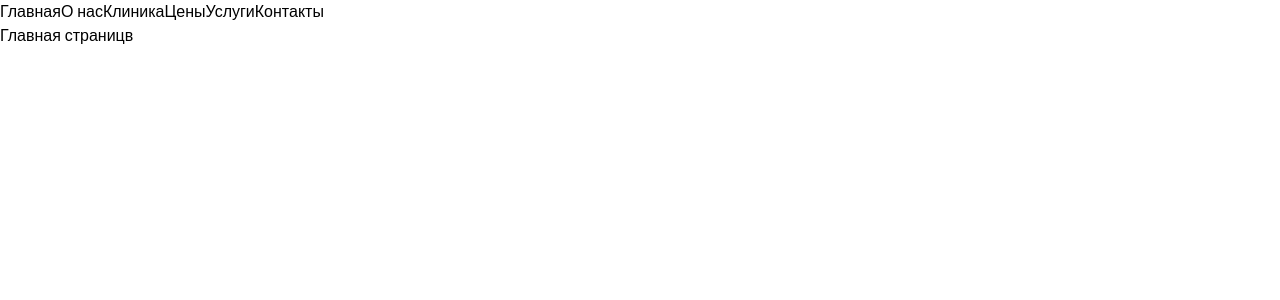
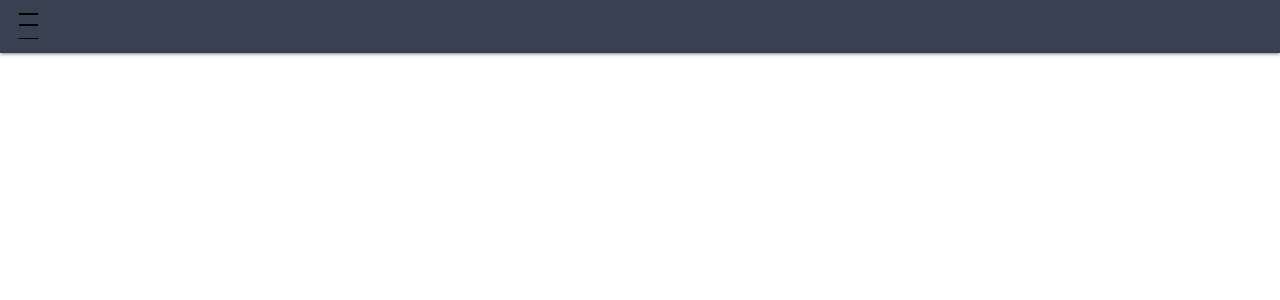
Before and after one commit to LevZolotykh/Perfectus-Tests, a React (Create React App) app: page / in a window 1280 px wide. Shown: the top 300 px of the page. Built offline with nearby package versions, Linux system fonts and the light colour scheme.

Commit message:
burger-menu, no styles

```diff
--- a/package.json
+++ b/package.json
@@ -7,6 +7,7 @@
     "@testing-library/jest-dom": "^5.17.0",
     "@testing-library/react": "^13.4.0",
     "@testing-library/user-event": "^13.5.0",
+    "clsx": "^2.1.1",
     "react": "^18.3.1",
     "react-dom": "^18.3.1",
     "react-router-dom": "^6.27.0",
--- a/public/index.html
+++ b/public/index.html
@@ -11,6 +11,15 @@
       href="https://fonts.googleapis.com/css2?family=Karla:ital,wght@0,200..800;1,200..800&display=swap"
       rel="stylesheet"
     />
+
+    <!-- Compiled and minified CSS -->
+    <link
+      rel="stylesheet"
+      href="https://cdnjs.cloudflare.com/ajax/libs/materialize/1.0.0/css/materialize.min.css"
+    />
+
+    <!-- Compiled and minified JavaScript -->
+    <script src="https://cdnjs.cloudflare.com/ajax/libs/materialize/1.0.0/js/materialize.min.js"></script>
   </head>
   <body>
     <div id="root"></div>
--- a/src/components/Header.jsx
+++ b/src/components/Header.jsx
@@ -1,17 +1,29 @@
-import React from "react";
-import { Link } from "react-router-dom";
+import React, { useState } from "react";
+import Menu from "./Menu";
 
 const Header = () => {
+  const [menuActive, setMenuActive] = useState(false);
+  const items = [
+    { value: "Главная", to: "/" },
+    { value: "О нас", to: "/about" },
+    { value: "Клиника", to: "/clinic" },
+    { value: "Цены", to: "/prices" },
+    { value: "Услуги", to: "/services" },
+    { value: "Контакты", to: "/contacts" },
+  ];
   return (
     <header>
-      <nav>
-        <Link to="/">Главная</Link>
-        <Link to="/about">О нас</Link>
-        <Link to="/clinic">Клиника</Link>
-        <Link to="/prices">Цены</Link>
-        <Link to="/services">Услуги</Link>
-        <Link to="/contacts">Контакты</Link>
+      <nav className="w-full h-14 bg-gray-700 fixed z-50 flex items-center">
+        <div className="burger-btn" onClick={() => setMenuActive(!menuActive)}>
+          <span className="absolute top-3 w-5 bg-black h-0.5" />
+        </div>
       </nav>
+      <Menu
+        active={menuActive}
+        setActive={setMenuActive}
+        header={"Перфектус"}
+        items={items}
+      />
     </header>
   );
 };
--- /dev/null
+++ b/src/components/Menu.jsx
@@ -0,0 +1,39 @@
+import React from "react";
+import clsx from "clsx";
+
+const Menu = ({ header, items, active, setActive }) => {
+  return (
+    <div
+      className={clsx(
+        " fixed w-screen",
+        "h-screen",
+        "top-14",
+        "left-0 ",
+        "duration-200",
+        {
+          "-translate-x-full": !active,
+          " @apply -translate-x-0": active,
+        }
+      )}
+      onClick={() => setActive(false)}
+    >
+      <div
+        className="flex flex-col items-center w-1/3 h-full bg-white duration-400 "
+        onClick={(e) => e.stopPropagation()}
+      >
+        <div className="text-base text-black p-2.5">{header}</div>
+        <ul className="flex items-center flex-col text-center">
+          {items.map((item) => (
+            <li className="flex items-center m-2.5">
+              <a href={item.to} className="text-black">
+                {item.value}
+              </a>
+            </li>
+          ))}
+        </ul>
+      </div>
+    </div>
+  );
+};
+
+export default Menu;
--- a/src/index.css
+++ b/src/index.css
@@ -5,3 +5,23 @@
 body {
   font-family: "Karla", sans-serif;
 }
+
+@layer base {
+  p {
+    @apply m-5;
+  }
+}
+
+.burger-btn {
+  @apply w-5 h-7 ml-5 relative cursor-pointer;
+}
+
+.burger-btn:before {
+  content: "";
+  @apply absolute top-0 w-5 bg-black h-0.5;
+}
+
+.burger-btn:after {
+  content: "";
+  @apply absolute bottom-0 w-5 bg-black h-0.5;
+}
```
Also changed, not shown: 1 other file (tests, documents, lock files or other folders).
